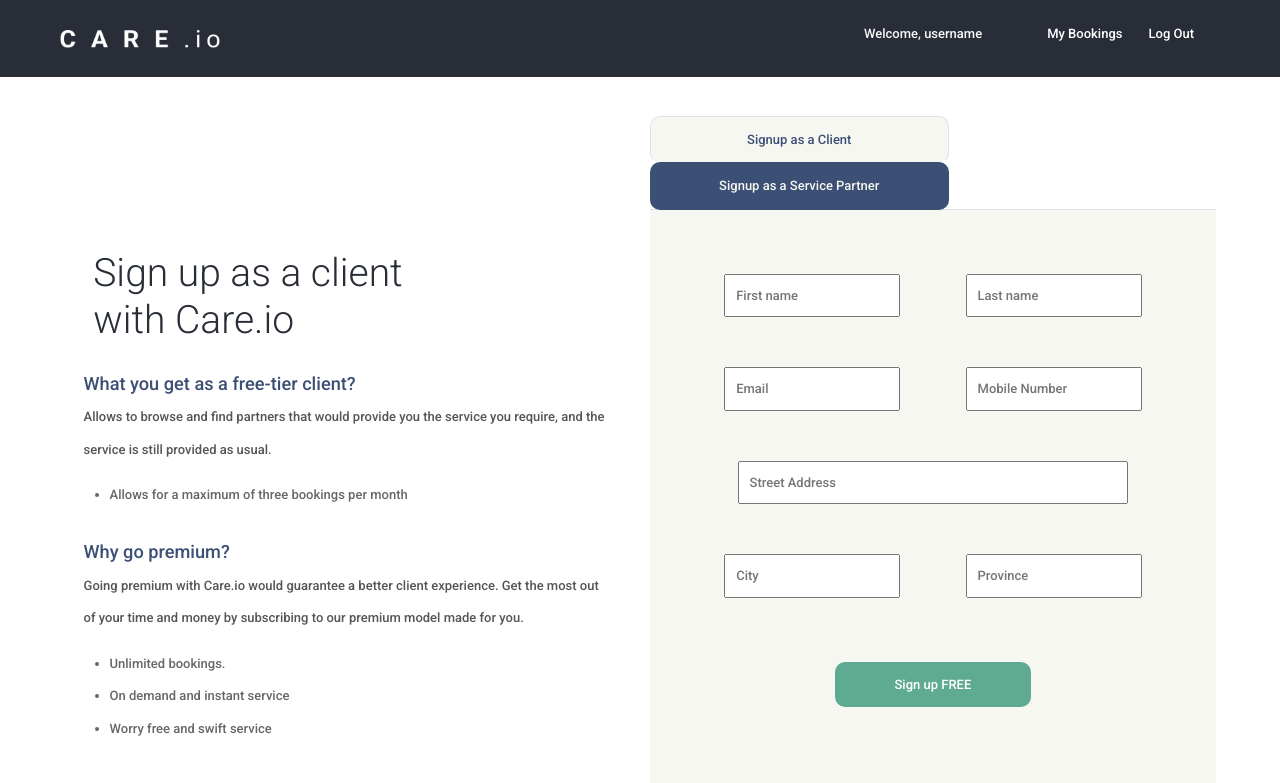
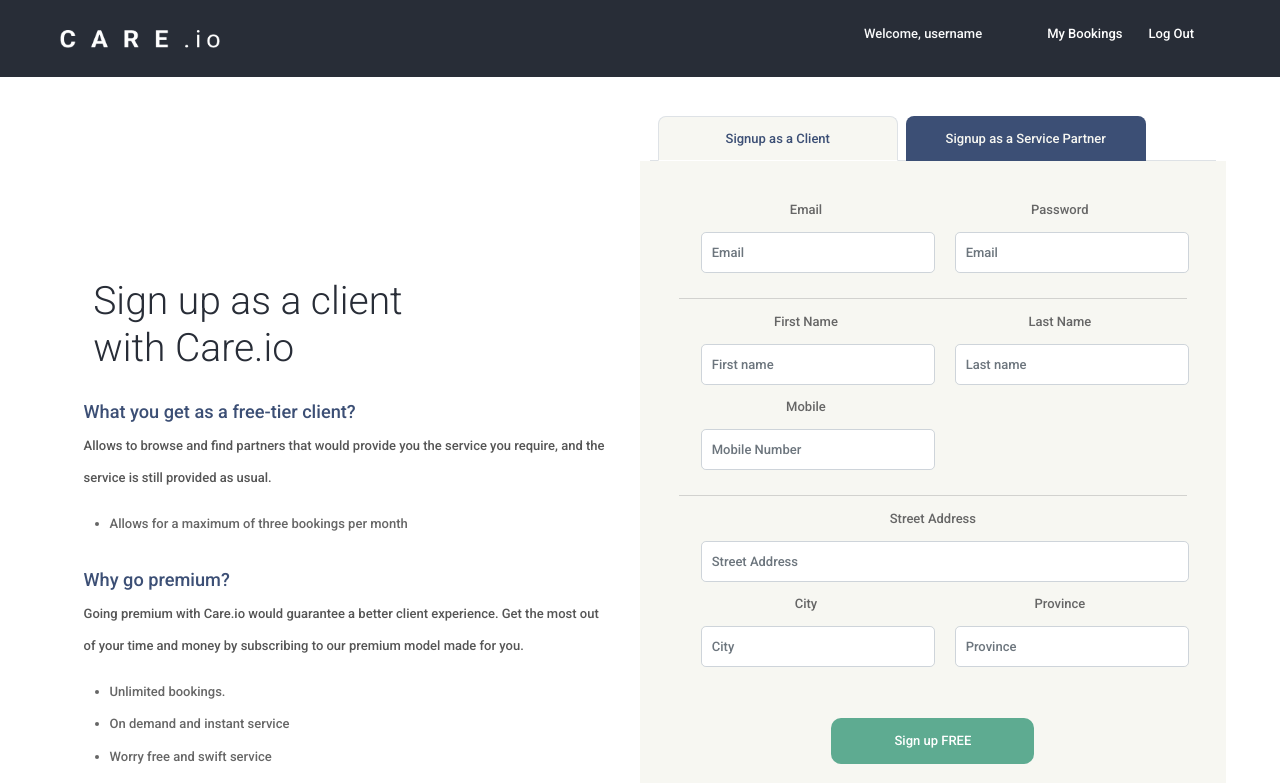
Before and after one commit to umarsalih/careio_react_frontend, a React (Create React App) app: page /signup in a window 1280 px wide. Shown: the top 783 px of the page. Built offline with nearby package versions, Linux system fonts and the light colour scheme; the HTML template or start-up script is replaced by a standard one.

Commit message:
fix signup frontend

```diff
--- a/src/components/checkout/CheckoutModal.jsx
+++ b/src/components/checkout/CheckoutModal.jsx
@@ -7,8 +7,6 @@
 
 
 export default function CheckoutModal() {
-
-
   return (
     <Fragment>
         <div className="modal fade" id="checkoutModal" tabIndex="-1" aria-labelledby="" aria-hidden="true">
@@ -22,8 +20,6 @@
                         <div className='my-5'>
                             <BookingSummary/>
                         </div>
-
-
                         <Link to='/my-bookings' className='my-3'>
                             <button className='btn btn-primary' data-bs-dismiss="modal">
                                     Check out my bookings
--- a/src/components/signup/Signup-form.jsx
+++ b/src/components/signup/Signup-form.jsx
@@ -38,21 +38,70 @@
                         className="tab-pane fade show active"
                         id='home'
                         role="tabpanel"
-                        aria-labelledby='home-tab'>
-                        <div className='formElementsContainer'>
-                            <input type="text" placeholder="First name"/>
+                        aria-labelledby='home-tab'
+                    >
 
-                            <input type="text" placeholder="Last name"/>
+                        <div className='formElementsContainer row text-left'>
+                            <div className='col-md-6'>
+                                <label>Email</label>
+                                <input type="text" className='form-control col-md-6' placeholder="Email"/>
+                            </div>
+                            <div className='col-md-6'>
+                                <label>Password</label>
+                                <input type="password" className='form-control col-md-6' placeholder="Email"/>
+                            </div>
 
-                            <input type="text" placeholder="Email"/>
+                            <hr className='my-3'/>
 
-                            <input type="text" placeholder="Mobile Number"/>
+                            <div className='col-md-6'>
+                                <label>First Name</label>
+                                <input type="text" className='form-control ' placeholder="First name"/>
+                            </div>
 
-                            <input id="inputAddress" type="text" placeholder="Street Address"/>
 
-                            <input type="text" placeholder="City"/>
+                            <div className='col-md-6'>
+                                <label>Last Name</label>
+                                <input type="text" className='form-control' placeholder="Last name"/>
+                            </div>
 
-                            <input type="text" placeholder="Province"/>
+                            <div className='col-md-6'>
+                                <label>Mobile</label>
+                                <input
+                                type="text" className='form-control ' placeholder="Mobile Number"
+                                />
+                            </div>
+                            <div className='col-md-6'>&nbsp;</div>
+
+                            <hr className='my-3'/>
+
+                            <div className='col-12'>
+                                <label>Street Address</label>
+                                <input
+                                    id="inputAddress"
+                                    type="text"
+                                    className='form-control'
+                                    placeholder="Street Address"
+                                />
+                            </div>
+
+                            <div className='col-md-6'>
+                                <label>City</label>
+                                <input
+                                    type="text"
+                                    className='form-control' placeholder="City"
+                                />
+                            </div>
+
+                            <div className='col-md-6'>
+                                <label htmlFor="">Province</label>
+                                <input type="text" className='form-control' placeholder="Province"/>
+                            </div>
+
+
+
+
+
+
 
                             <button id="signupFreeBtn" type="">Sign up FREE</button>
                             <button id="signupPremiumBtn" type="">Sign up Premium</button>
--- a/src/styles/care.css
+++ b/src/styles/care.css
@@ -94,11 +94,8 @@
   justify-content: space-evenly;
 }
 #CareIOSignup .formElementsContainer input {
-  margin: 25px 30px;
+  margin: 12px;
   padding: 10px;
-}
-#CareIOSignup #inputAddress {
-  width: 80%;
 }
 #CareIOSignup .signupForm button {
   padding: 1em;
@@ -127,7 +124,11 @@
 #CareIOSignup .nav-item button {
   background-color: #F7F7F2;
   color: #3C4F75;
-  width: 23em;
+  width: auto;
+  border-radius: 8px 8px 0 0;
+  margin-left: 8px;
+  padding: 12px;
+  min-width: 240px;
 }
 #CareIOSignup .nav-item button[aria-selected=false] {
   background-color: #3C4F75;
@@ -145,11 +146,6 @@
   min-height: 50vh;
   align-items: center;
 }
-
-#CareIOMyBookings .bookingBanner__inner .container{
-  margin-bottom: 5%;
-}
-
 #CareIOMyBookings .bookingBanner__inner h1 {
   color: #fff;
   font-size: 2.5rem;
@@ -160,45 +156,6 @@
   font-size: 2.5rem;
   font-weight: 500;
 }
-
-#CareIOMyBookings .careio__body  .container .row{
-    margin-left:5%;
-    margin-right:5%;
-    margin-top: -14%;
-  }
-
-  #CareIOCheckout .container .row .col-md-6 .heading p{
-     text-align: center;
-     font-style: normal;
-     font-size: 2.5rem;
-
-  }
-
-  #CareIOCheckout .container .row .col-md-6 .checkoutLeft{
-
-    margin-top: 4%;
-
-
-  }
-  .booking-card .bookingDetailcheckout {
-    font-size: 1.8rem;
-    margin-top: 2%;
-    text-align: center;
-
-  }
-
-  .booking-card .bookingDetailcheckout strong {
-    font-size: 2rem;
-  }
-
-  .booking-card .summary {
-    margin-top: 5%;
-    font-size: 1.5rem;
-  }
-
-
-
-
 
 .navbar.careio-nav {
   display: flex;
@@ -353,7 +310,6 @@
   max-width: 100%;
   max-height: 100%;
 }
-
 #ui-datepicker-div {
   filter: drop-shadow(12px 12px 40px #282D37);
 }
@@ -438,7 +394,7 @@
   min-width: 50%;
 }
 .booking-card .bookingCarButtons .mod-button {
-  background-color: #5EAB91 ;
+  background-color: #3C4F75 !important;
   color: #fff;
   padding: 8px 30px;
   margin: 20px 0px;
--- a/src/styles/pages/my-bookings.scss
+++ b/src/styles/pages/my-bookings.scss
@@ -12,7 +12,6 @@
         min-height: 50vh;
         align-items: center;
       }
-
 
       .bookingBanner__inner h1 {
         color: #fff;
--- a/src/styles/pages/signup.scss
+++ b/src/styles/pages/signup.scss
@@ -46,15 +46,17 @@
         flex-wrap: wrap;
         align-items: center;
         justify-content: space-evenly;
+
+
     }
 
     .formElementsContainer input {
-        margin: 25px 30px;
+        margin: 12px;
         padding: 10px;
     }
 
     #inputAddress {
-        width: 80%;
+        // width: 80%;
     }
 
     .signupForm button {
@@ -90,7 +92,12 @@
     .nav-item button {
         background-color: #F7F7F2;
         color: #3C4F75;
-        width: 23em;
+        width: auto;
+        border-radius: 8px 8px 0 0;
+        margin-left: 8px;
+        padding: 12px;
+        min-width: 240px;
+
     }
 
     .nav-item button[aria-selected="false"] {
```
Also changed, not shown: public/mock-data/6 - user_create : post.json (added, +13 -0 lines), public/mock-data/6 - booking_create (success).json (renamed from public/mock-data/6- booking_create (success).json), 2 other files (tests, documents, lock files or other folders).
